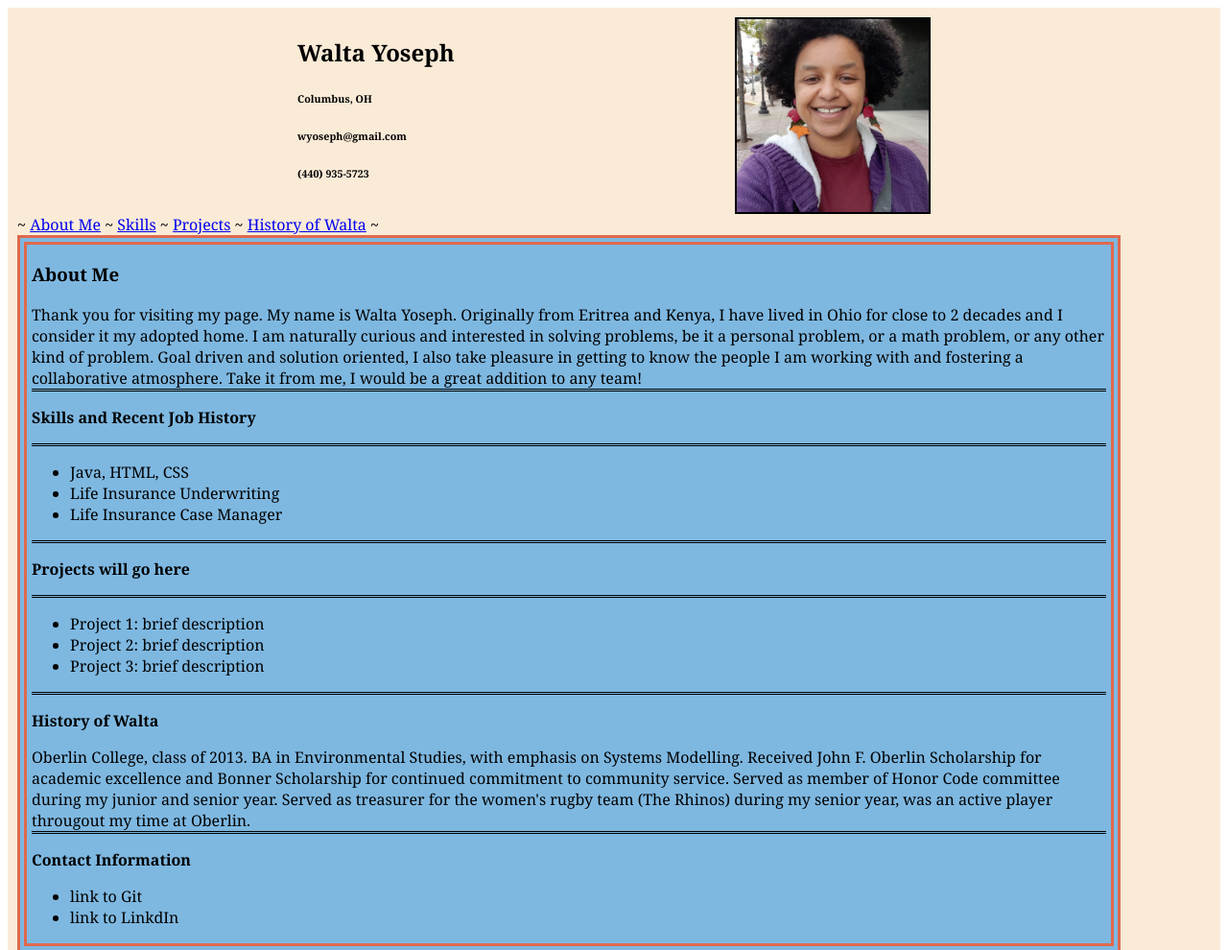
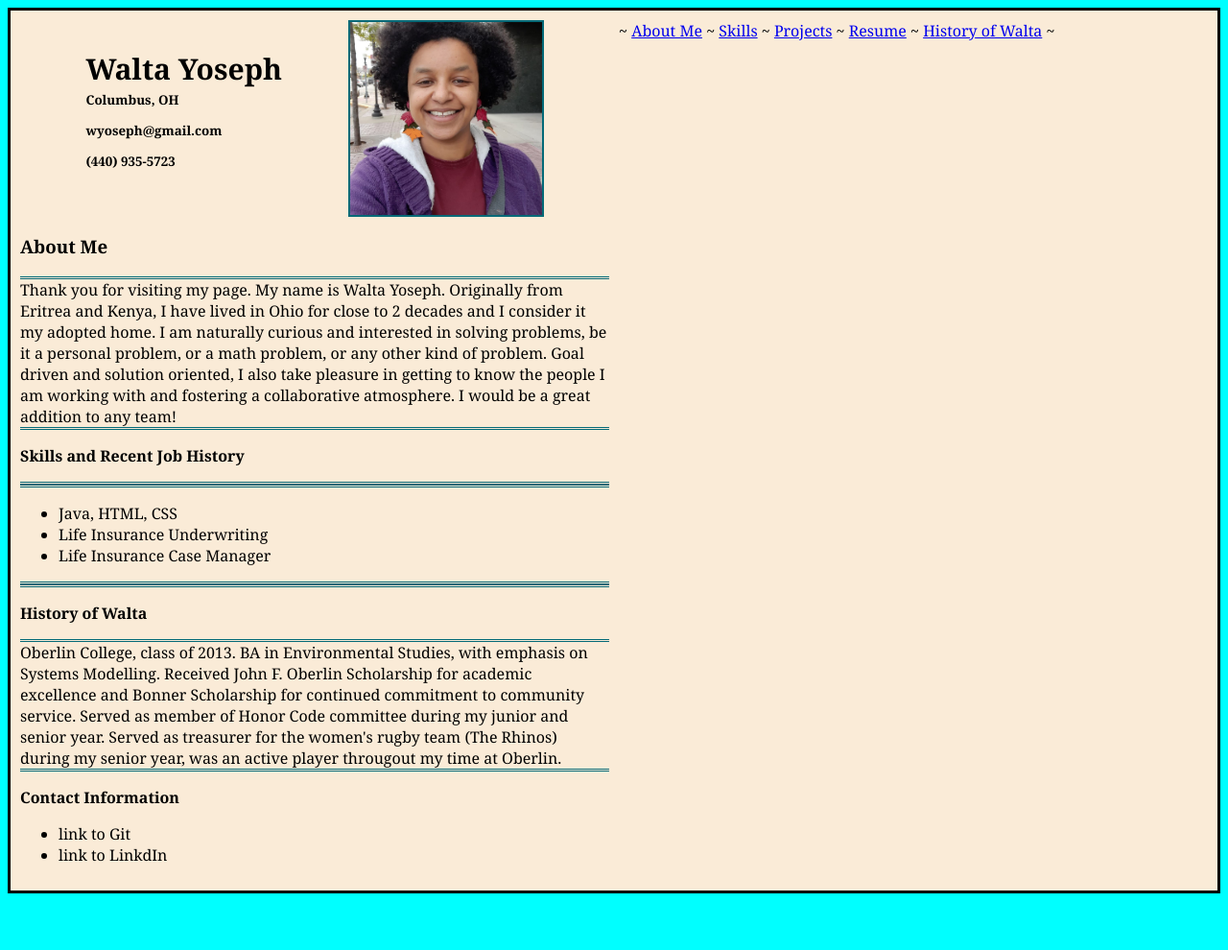
Before and after one commit to WaltaYo/waltayo.github.io, a plain HTML site: page index.html in a window 1280 px wide. Shown: the top 990 px of the page at 96% size. After the commit the page ends 939 px from the top, so only its background shows below. Drawn offline with Linux system fonts and the light colour scheme.

Commit message:
added come CSS

```diff
--- a/index.css
+++ b/index.css
@@ -1,16 +1,29 @@
+html {
+    background-color: aqua;
+
+
+
+}
+
 .container{
-    /* display: flex;
-    column-gap: 10px; */
+    display: grid;
+    grid-template-rows: 2fr;
+    grid-template-columns: 2fr 2fr;
+    column-gap: 10px white;
+    column-gap: 10px;
+    display: grid 20px 50px 20px;
     background-color: antiquewhite;
     padding: 10px;
     margin: 0px;
     font-family:Georgia, 'Times New Roman', Times, serif;
+    height: fit-content;
+    border: solid black;
 
 }
 
-.header{
+header {
     font-size: 20px;
-    justify-content: left;
+    /* justify-content: left; */
 
 }
 
@@ -18,35 +31,45 @@
     display: flex;
     flex-direction: row;
     justify-content: space-evenly;
+    line-height: 1px;
+    align-items: center;
+
+
+
+}
+img {
+    /* display: flex; */
+    width: 200px;
+    height: auto;
+    justify-content: right;
+    border: 2px solid rgb(3, 105, 119);
+    /* justify-items: flex-start; */
 
 
 }
 
-#flexbox2{
-    display: flex;
+/* #flexbox2{
+    display:flex;
     flex-direction: column;
     width: 90%;
+    height: 100%;
     border: 10px double #E0694D;
     padding: 0 5px;
     column-gap: 50px;
     background-color: #7EB8E1;
 
 
-}
+} */
 
-#myImage{
-    display: flex;
-    width: 200px;
-    height: auto;
-    justify-content: right;
-    border: 2px solid black;
-    justify-items: flex-start;
-
-}
 
 p {
     border: 1px;
-    border-bottom: double;
+    border-top: double  rgb(3, 105, 119);
+    border-bottom: double rgb(3, 105, 119);
+
+
+
+
 
 }
 
@@ -58,4 +81,8 @@ justify header left, justify pic right
 remove spacing in header text
 create parent grid and put flexbox inside
 if i create a link, i have to create another page? with it's own CSS?
+add heADER? ADD BANNER? add hover?
+figure out which container is holding up the others
+GOOGLE EXAMPLE PORTFOLIOS
+add OOP, MVC, MS office
  */
--- a/index.html
+++ b/index.html
@@ -7,9 +7,9 @@
     <title>My Portfolio</title>
     <link rel="stylesheet" href="/index.css">
 </head>
+ <div class="container">
+<body>
 
-<body>
-    <div class="container">
       <section id="flexbox1">
          <header>
             <h1>Walta Yoseph</h1>
@@ -19,16 +19,18 @@
         </header>
 
 
-            <img id="myImage" src="./image/Walta.jpg" alt="my image">
+            <img src="./image/Walta.jpg" alt="my image">
         </section>
 
         <nav>
             <h8>~</h8>
             <a href="#about_me">About Me</a>
             <h8>~</h8>
-            <a href="#skills">Skills</a>
+            <a href="./skills.html">Skills</a>
             <h8>~</h8>
             <a href="#projects">Projects</a>
+            <h8>~</h8>
+            <a href="#history">Resume</a>
             <h8>~</h8>
             <a href="#history">History of Walta</a>
             <h8>~</h8>
@@ -36,6 +38,10 @@
 
 
         <main id="flexbox2">
+
+
+
+
 
             <section id="about_me">
                 <h3>About Me</h3>
@@ -47,9 +53,11 @@
                     problem.
                     Goal driven and solution oriented, I also take pleasure in getting to know the people I am working
                     with
-                    and fostering a collaborative atmosphere. Take it from me, I would be a great addition to any team!
+                    and fostering a collaborative atmosphere. I would be a great addition to any team!
                 </p>
             </section>
+
+
 
             <section id="skills">
                 <h8><strong>Skills and Recent Job History</strong></h8>
@@ -64,21 +72,6 @@
                 </p>
             </section>
 
-            <section id="projects">
-                <h8><strong>Projects will go here</strong></h8>
-                <p>
-                <ul>
-                    <li>Project 1: brief description</li>
-                    <li>Project 2: brief description</li>
-                    <li>Project 3: brief description</li>
-                </ul>
-            </p>
-            </section>
-
-
-
-
-
             <section id="history">
                 <h8><strong>History of Walta</strong></h8>
                 <p>
@@ -89,8 +82,6 @@
                     of Honor Code committee during my junior and senior year. Served as treasurer for the women's
                     rugby team (The Rhinos) during my senior year, was an active player througout my time at Oberlin.
                 </p>
-
-
 
             </section>
 
```
Also changed, not shown: history.html (added, +59 -0 lines), projects.html (added, +36 -0 lines), resume.html (added, +11 -0 lines), skills.html (added, +27 -0 lines), README.md (deleted).
